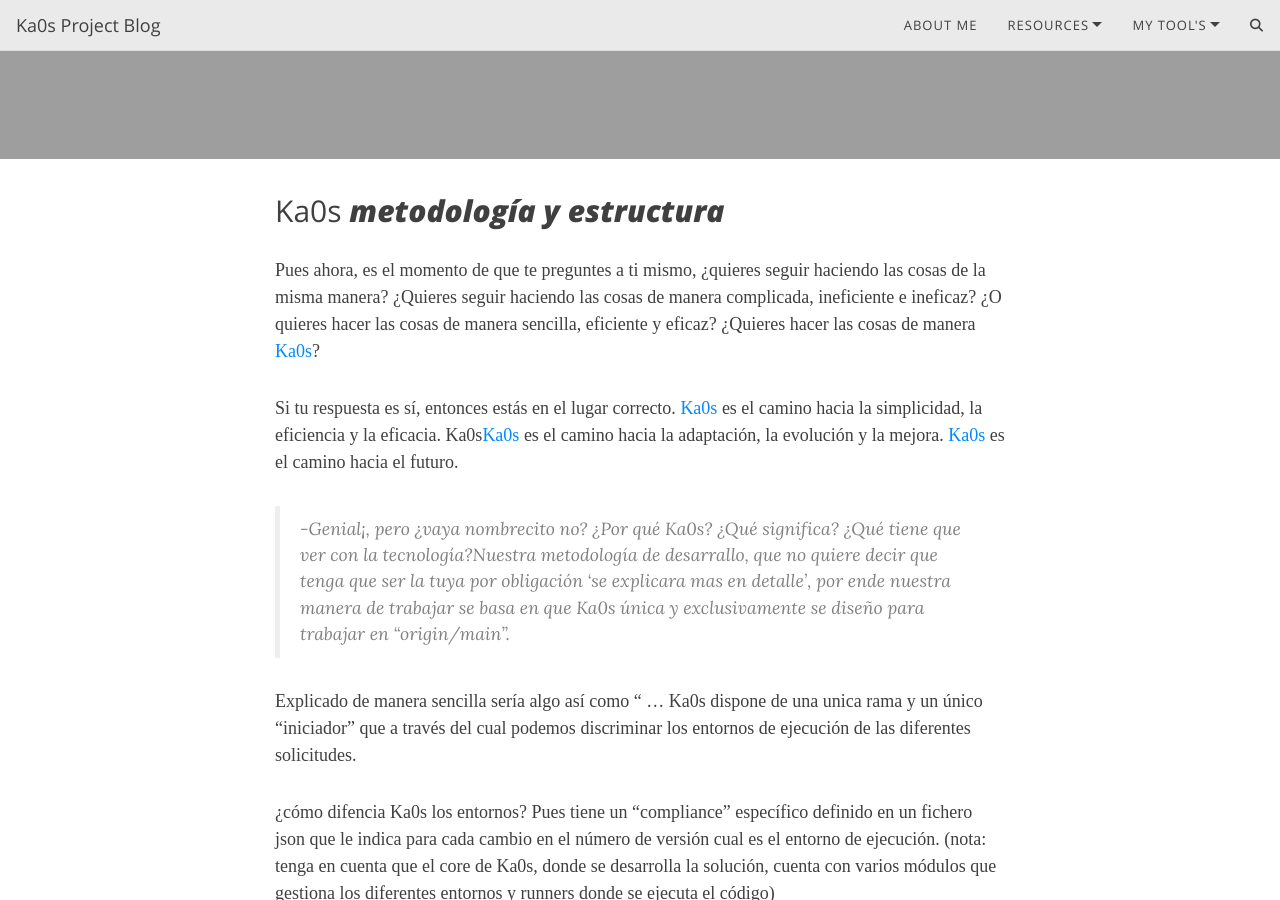
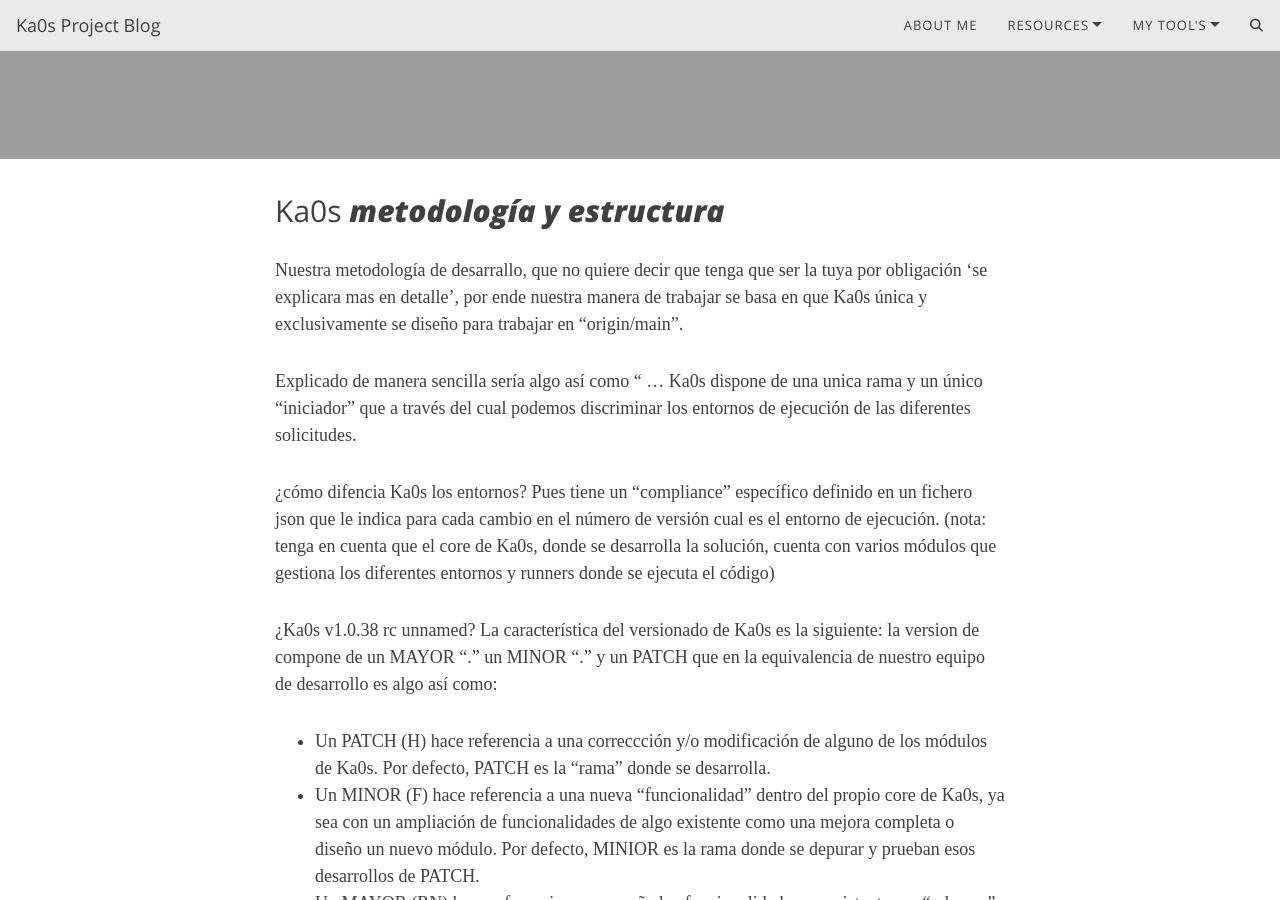
Before and after one commit to Ka0s-Klaus/ka0s.github.io, a Jekyll site: the page built from _posts/2025-04-21-la-metodologia.md, in a window 1280 px wide and 900 px high, scrolled down 411 px. Built offline with Jekyll 4.4.1, drawn with Linux system fonts in a browser that asks for light colours; comment, search, counter and statistics services are not loaded.

Commit message:
Corregimos el error del texto

```diff
--- a/_posts/2025-04-21-la-metodologia.md
+++ b/_posts/2025-04-21-la-metodologia.md
@@ -10,11 +10,7 @@ author: Ka0s
 ---
 ## Ka0s *metodología y estructura*
 
-Pues ahora, es el momento de que te preguntes a ti mismo, ¿quieres seguir haciendo las cosas de la misma manera? ¿Quieres seguir haciendo las cosas de manera complicada, ineficiente e ineficaz? ¿O quieres hacer las cosas de manera sencilla, eficiente y eficaz? ¿Quieres hacer las cosas de manera [Ka0s](https://github.com/Ka0s-Klaus/ka0s/blob/main/core/docs/ka0s/ka0s_kaizen.md)?
-
-Si tu respuesta es sí, entonces estás en el lugar correcto. [Ka0s](https://github.com/Ka0s-Klaus/ka0s/blob/main/core/docs/ka0s/ka0s_kaizen.md) es el camino hacia la simplicidad, la eficiencia y la eficacia. Ka0s[Ka0s](https://github.com/Ka0s-Klaus/ka0s/blob/main/core/docs/ka0s/ka0s_kaizen.md) es el camino hacia la adaptación, la evolución y la mejora. [Ka0s](https://github.com/Ka0s-Klaus/ka0s/blob/main/core/docs/ka0s/ka0s_kaizen.md) es el camino hacia el futuro.
-
->-Genial¡, pero ¿vaya nombrecito no? ¿Por qué Ka0s? ¿Qué significa? ¿Qué tiene que ver con la tecnología?Nuestra metodología de desarrallo, que no quiere decir que tenga que ser la tuya por obligación 'se explicara mas en detalle', por ende nuestra manera de trabajar se basa en que Ka0s única y exclusivamente se diseño para trabajar en "origin/main".
+Nuestra metodología de desarrallo, que no quiere decir que tenga que ser la tuya por obligación 'se explicara mas en detalle', por ende nuestra manera de trabajar se basa en que Ka0s única y exclusivamente se diseño para trabajar en "origin/main".
 
 Explicado de manera sencilla sería algo así como " ... Ka0s dispone de una unica rama y un único "iniciador" que a través del cual podemos discriminar los entornos de ejecución de las diferentes solicitudes.
 
```
